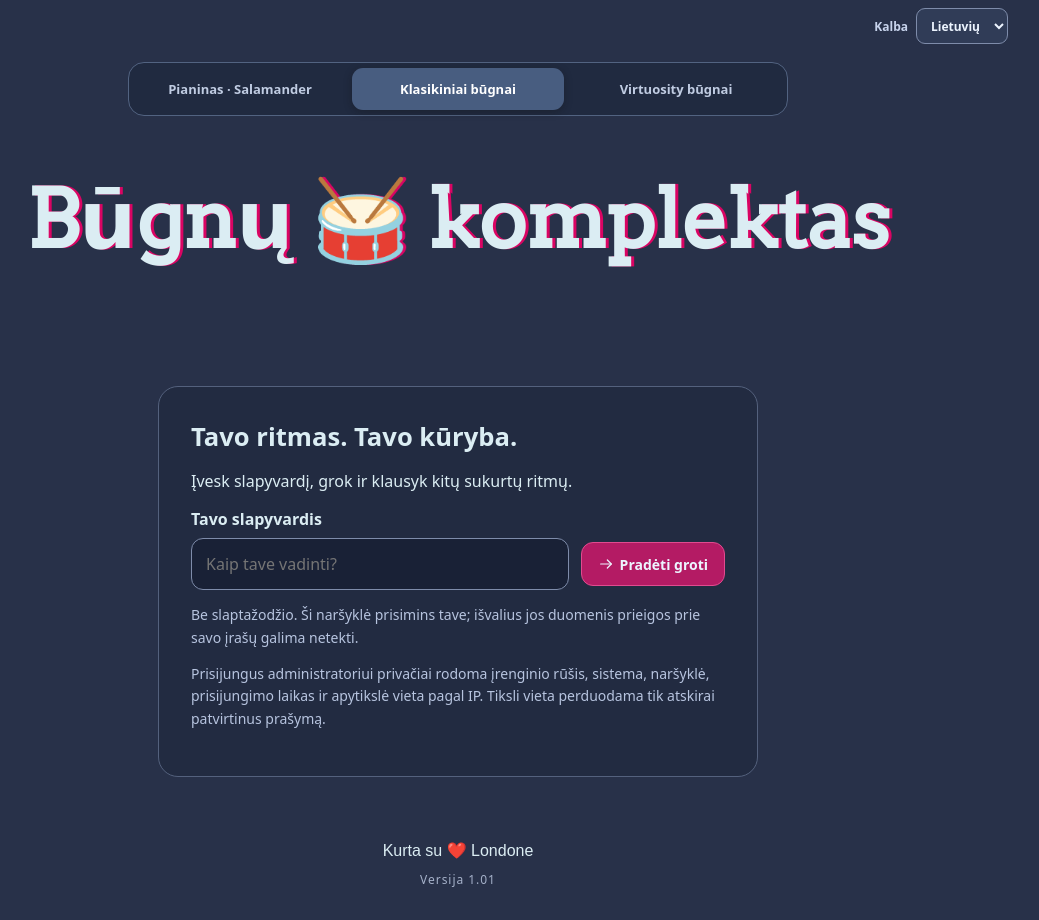
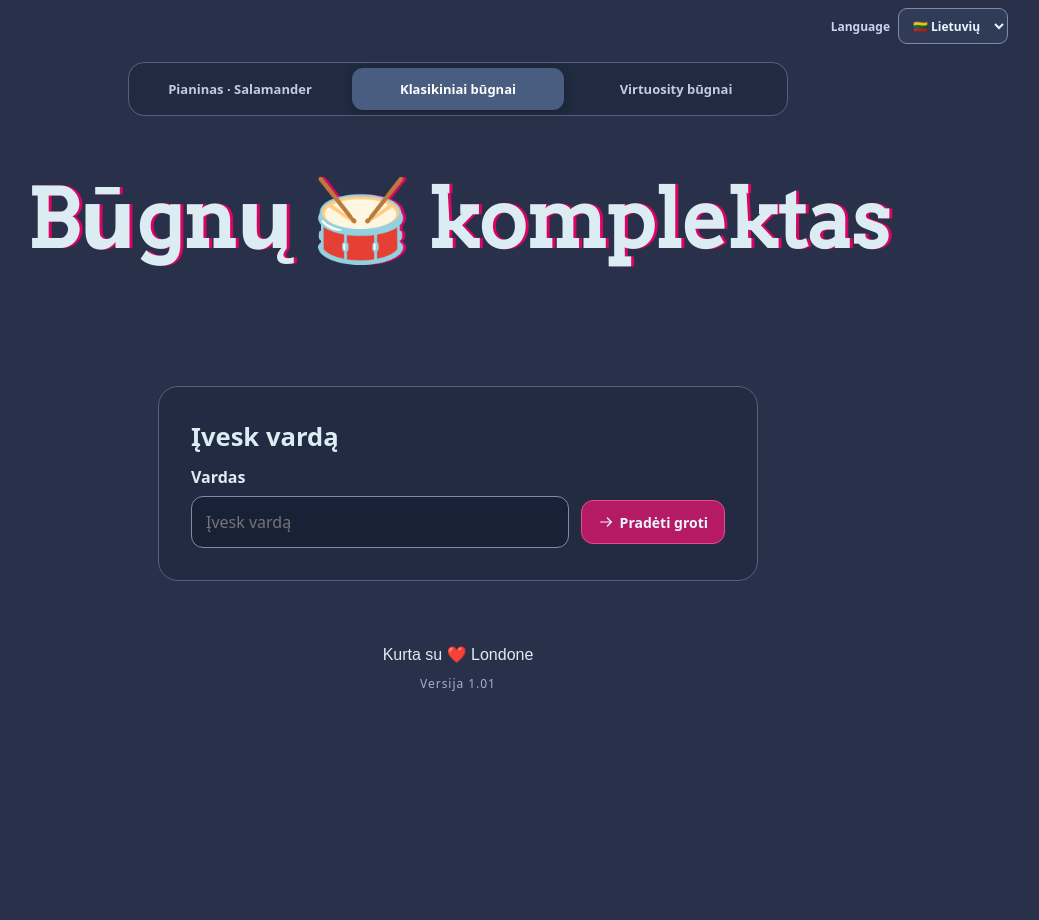
Before and after one commit to bestfrend/bugnai, a website with bundled scripts: page index.html in a window 1280 px wide. Shown: the whole page, without its empty margins (182-1221 px from the left). After the commit the page ends 800 px from the top, so only its background shows below. Built offline with nearby package versions, Linux system fonts and the light colour scheme; files whose address does not match are found by name.

Commit message:
Simplify sign-in and add flags to language picker

```diff
--- a/app.js
+++ b/app.js
@@ -856,7 +856,7 @@ $('login-form').addEventListener('submit', async event => {
   event.preventDefault();
   const nickname = $('nickname').value.trim();
   if (!nickname || nickname.length > 24) {
-    status('Įvesk slapyvardį nuo 1 iki 24 simbolių.', true);
+    status('Įvesk vardą nuo 1 iki 24 simbolių.', true);
     return;
   }
   $('login-button').disabled = true;
--- a/i18n.js
+++ b/i18n.js
@@ -1,16 +1,12 @@
 const STORAGE_KEY = 'bugnai.language';
 const swedish = {
-  'Kalba': 'Språk',
   'Instrumentai': 'Instrument', 'Pianinas · Salamander': 'Piano · Salamander',
   'Klasikiniai būgnai': 'Klassiska trummor', 'Virtuosity būgnai': 'Virtuosity-trummor',
   'Būgnų 🥁 komplektas': 'Trumset 🥁', 'Salamander pianinas': 'Salamanderpiano',
   'Būgnai': 'Trummor',
-  'Jungiamasi…': 'Ansluter…', 'Tavo ritmas. Tavo kūryba.': 'Din rytm. Din musik.',
-  'Įvesk slapyvardį, grok ir klausyk kitų sukurtų ritmų.': 'Välj ett smeknamn, spela och lyssna på andras inspelningar.',
-  'Tavo slapyvardis': 'Ditt smeknamn', 'Kaip tave vadinti?': 'Vad ska vi kalla dig?',
+  'Jungiamasi…': 'Ansluter…', 'Įvesk vardą': 'Ange ditt namn',
+  'Vardas': 'Namn',
   'Pradėti groti': 'Börja spela',
-  'Be slaptažodžio. Ši naršyklė prisimins tave; išvalius jos duomenis prieigos prie savo įrašų galima netekti.': 'Inget lösenord behövs. Den här webbläsaren kommer ihåg dig. Om du rensar webbläsarens data kan du förlora åtkomsten till dina inspelningar.',
-  'Prisijungus administratoriui privačiai rodoma įrenginio rūšis, sistema, naršyklė, prisijungimo laikas ir apytikslė vieta pagal IP. Tiksli vieta perduodama tik atskirai patvirtinus prašymą.': 'Administratören kan se enhetstyp, operativsystem, webbläsare, inloggningstid och ungefärlig plats utifrån IP-adressen. Din exakta plats delas bara om du godkänner en separat förfrågan.',
   'Įkelti arba pakeisti profilio nuotrauką': 'Ladda upp eller ändra profilbild',
   'Įkelti arba pakeisti nuotrauką': 'Ladda upp eller ändra bild',
   'Dukart paspausk, kad tvarkytum nuotrauką': 'Dubbeltryck för att hantera bilden',
@@ -78,7 +74,6 @@ const swedish = {
   'Bandymas atmestas. Ankstesni įrašai nepakeisti.': 'Försöket avbröts. Tidigare inspelningar är kvar.',
   'Ritmas ištrintas. Gali sukurti naują.': 'Inspelningen har tagits bort. Du kan skapa en ny.',
   'Nepavyko paleisti garso. Paliesk būgną ir bandyk atkurti dar kartą.': 'Det gick inte att spela upp ljudet. Tryck på en tangent eller trumma och försök igen.',
-  'Įvesk slapyvardį nuo 1 iki 24 simbolių.': 'Ange ett smeknamn på 1–24 tecken.',
   'Nebaigtas bandymas atmestas. Pasirinktas kitas instrumentas.': 'Det oavslutade försöket avbröts när du bytte instrument.',
   'Prisijungimas šiame įrenginyje pasikeitė. Perkrauk puslapį.': 'Inloggningen på den här enheten har ändrats. Ladda om sidan.',
   'Instrumento įkelti nepavyko. Patikrink internetą ir bandyk dar kartą.': 'Kunde inte ladda instrumentet. Kontrollera anslutningen och försök igen.',
@@ -116,11 +111,8 @@ const staticText = {
   '[data-kit-link="salamander-v1"]': 'Pianinas · Salamander',
   '[data-kit-link="classic-v1"]': 'Klasikiniai būgnai',
   '[data-kit-link="virtuosity-v1"]': 'Virtuosity būgnai',
-  '#login-title': 'Tavo ritmas. Tavo kūryba.',
-  '#login > p:not(.hint)': 'Įvesk slapyvardį, grok ir klausyk kitų sukurtų ritmų.',
-  '#login-form label': 'Tavo slapyvardis',
-  '#login > p.hint:nth-of-type(2)': 'Be slaptažodžio. Ši naršyklė prisimins tave; išvalius jos duomenis prieigos prie savo įrašų galima netekti.',
-  '#login > p.hint:last-of-type': 'Prisijungus administratoriui privačiai rodoma įrenginio rūšis, sistema, naršyklė, prisijungimo laikas ir apytikslė vieta pagal IP. Tiksli vieta perduodama tik atskirai patvirtinus prašymą.',
+  '#login-title': 'Įvesk vardą',
+  '#login-form label': 'Vardas',
   '#remove-avatar': 'Pašalinti nuotrauką',
   '.kit > .hint:not(#audio-status)': 'Paliesk būgnus arba grok klavišais W A S D J K L.',
   '#stop-playback': 'Stabdyti atkūrimą',
@@ -151,12 +143,12 @@ export function applyPageTranslations() {
   const select = document.getElementById('language-select');
   if (select) {
     select.value = language;
-    select.setAttribute('aria-label', t('Kalba'));
-    document.querySelector('label[for="language-select"]').textContent = t('Kalba');
+    select.setAttribute('aria-label', 'Language');
+    document.querySelector('label[for="language-select"]').textContent = 'Language';
   }
   document.querySelector('.kit-tabs')?.setAttribute('aria-label', t('Instrumentai'));
   const nickname = document.getElementById('nickname');
-  if (nickname) nickname.placeholder = t('Kaip tave vadinti?');
+  if (nickname) nickname.placeholder = t('Įvesk vardą');
   const upload = document.getElementById('upload-avatar');
   if (upload) {
     upload.title = t('Įkelti arba pakeisti nuotrauką');
--- a/index.html
+++ b/index.html
@@ -10,7 +10,7 @@
 </head>
 <body data-kit="classic-v1">
   <header>
-    <div class="language-switch"><label for="language-select">Kalba</label><select id="language-select" aria-label="Kalba"><option value="lt">Lietuvių</option><option value="sv">Svenska</option></select></div>
+    <div class="language-switch"><label for="language-select">Language</label><select id="language-select" aria-label="Language"><option value="lt">🇱🇹 Lietuvių</option><option value="sv">🇸🇪 Svenska</option></select></div>
     <nav class="kit-tabs" aria-label="Instrumentai">
       <a href="piano.html" data-kit-link="salamander-v1">Pianinas · Salamander</a>
       <a href="index.html" data-kit-link="classic-v1" aria-current="page">Klasikiniai būgnai</a>
@@ -21,17 +21,14 @@
   <main>
     <p id="status" class="status" role="status" aria-live="polite">Jungiamasi…</p>
     <section id="login" class="panel login-panel" aria-labelledby="login-title">
-      <h2 id="login-title">Tavo ritmas. Tavo kūryba.</h2>
-      <p>Įvesk slapyvardį, grok ir klausyk kitų sukurtų ritmų.</p>
+      <h2 id="login-title">Įvesk vardą</h2>
       <form id="login-form">
-        <label for="nickname">Tavo slapyvardis</label>
+        <label for="nickname">Vardas</label>
         <div class="login-fields">
-          <input id="nickname" name="nickname" autocomplete="nickname" maxlength="24" required placeholder="Kaip tave vadinti?">
+          <input id="nickname" name="nickname" autocomplete="nickname" maxlength="24" required placeholder="Įvesk vardą">
           <button type="submit" class="action primary" id="login-button">Pradėti groti</button>
         </div>
       </form>
-      <p class="hint">Be slaptažodžio. Ši naršyklė prisimins tave; išvalius jos duomenis prieigos prie savo įrašų galima netekti.</p>
-      <p class="hint">Prisijungus administratoriui privačiai rodoma įrenginio rūšis, sistema, naršyklė, prisijungimo laikas ir apytikslė vieta pagal IP. Tiksli vieta perduodama tik atskirai patvirtinus prašymą.</p>
     </section>
 
     <div id="workspace" hidden>
```
Also changed, not shown: piano.html (+4 -7 lines), studio.html (+4 -7 lines), tests/browser.cjs (+5 -2 lines).
